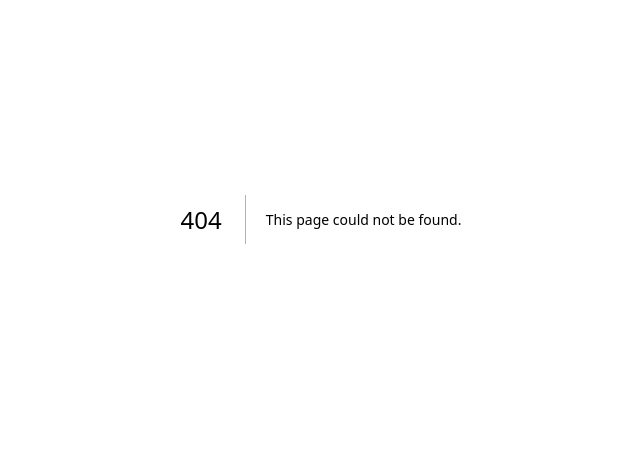
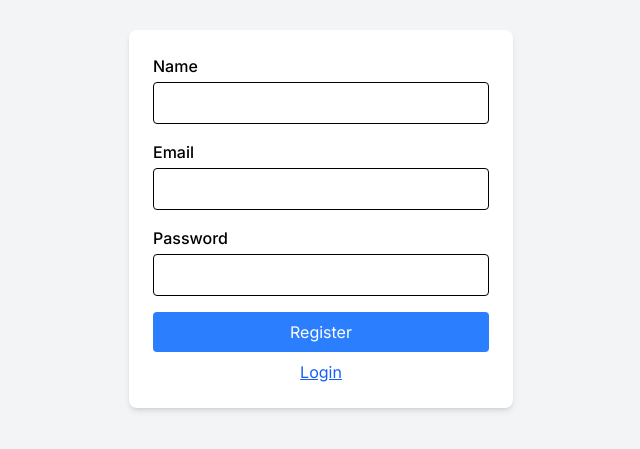
Before and after one commit to KrystianOchmanski/Financy-client, a Next.js app: page /register in a window 1280 px wide. Before the commit this address had no page. Shown: the part 181-630 px from the top of the page, without its empty margins (319-959 px from the left). Built offline with nearby package versions, Linux system fonts and the light colour scheme.

Commit message:
add - register and logout

```diff
--- a/app/components/Navbar.tsx
+++ b/app/components/Navbar.tsx
@@ -1,4 +1,5 @@
 import Link from "next/link";
+import { logout } from "../login/actions";
 
 export default function Navbar() {
   return (
@@ -7,9 +8,15 @@ export default function Navbar() {
         <Link href="/" className="text-white text-xl font-bold">
           Financy
         </Link>
-        <Link href="/login" className="text-white">
-          Zaloguj się
-        </Link>
+        <span className="ml-3 hidden sm:block">
+          <button
+            onClick={logout}
+            type="button"
+            className="rounded-md bg-white px-3 py-2 text-sm text-red-500 hover:bg-gray-200"
+          >
+            Log out
+          </button>
+        </span>
       </div>
     </nav>
   );
--- a/app/login/LoginForm.tsx
+++ b/app/login/LoginForm.tsx
@@ -3,6 +3,7 @@
 import { useActionState } from "react";
 import { useFormStatus } from "react-dom";
 import { login } from "./actions";
+import Link from "next/link";
 
 export default function LoginForm() {
   const [state, loginAction] = useActionState(login, undefined);
@@ -10,8 +11,6 @@ export default function LoginForm() {
   return (
     <div className="flex items-center justify-center min-h-screen bg-gray-100">
       <div className="bg-white p-6 rounded-lg shadow-md w-96">
-        <h2 className="text-2xl font-bold mb-4 text-center">Logowanie</h2>
-
         <form action={loginAction}>
           <div className="mb-4">
             <label className="block mb-1 font-medium">Email</label>
@@ -35,6 +34,12 @@ export default function LoginForm() {
 
           <SubmitButton />
         </form>
+        <Link
+          href={"/register"}
+          className="underline text-blue-600 block text-center pt-2"
+        >
+          Register
+        </Link>
       </div>
     </div>
   );
--- a/app/login/actions.ts
+++ b/app/login/actions.ts
@@ -24,7 +24,6 @@ export async function login(prevState: any, formData: FormData) {
     method: "POST",
     headers: { "Content-Type": "application/json" },
     body: JSON.stringify({ email, password }),
-    credentials: "include",
   });
 
   if (!response.ok) {
@@ -35,19 +34,28 @@ export async function login(prevState: any, formData: FormData) {
     };
   }
 
-  console.log(response);
+  const { accessToken, refreshToken } = await response.json();
 
-  const { accessToken } = await response.json();
-
-  (await cookies()).set("accessToken", accessToken, {
+  const cookieStore = await cookies();
+  cookieStore.set("accessToken", accessToken, {
+    httpOnly: true,
     secure: true,
+    sameSite: "lax",
+  });
+  cookieStore.set("refreshToken", refreshToken, {
     httpOnly: true,
+    secure: true,
+    sameSite: "lax",
   });
 
   redirect("/dashboard");
 }
 
 export async function logout() {
-  // to do LOGIC
+  const cookieStore = await cookies();
+
+  cookieStore.delete("accessToken");
+  cookieStore.delete("refreshToken");
+
   redirect("/login");
 }
--- /dev/null
+++ b/app/register/RegisterForm.tsx
@@ -0,0 +1,98 @@
+"use client";
+
+import { useActionState, useEffect } from "react";
+import { useFormStatus } from "react-dom";
+import { register } from "./action";
+import Link from "next/link";
+import { useRouter } from "next/navigation";
+
+export default function RegisterForm() {
+  const router = useRouter();
+  const [state, registerAction] = useActionState(register, undefined);
+
+  useEffect(() => {
+    if (state?.redirect) {
+      setTimeout(() => {
+        router.push(state.redirect);
+      }, 1000);
+    }
+  }, [state?.redirect, router]);
+
+  return (
+    <div className="flex items-center justify-center min-h-screen bg-gray-100">
+      <div className="bg-white p-6 rounded-lg shadow-md w-96">
+        <form action={registerAction}>
+          <div className="mb-4">
+            <label className="block mb-1 font-medium">Name</label>
+            <input name="firstName" className="w-full p-2 border rounded" />
+          </div>
+          {state?.errors?.firstName && (
+            <p className="text-red-500">{state.errors.firstName}</p>
+          )}
+
+          <div className="mb-4">
+            <label className="block mb-1 font-medium">Email</label>
+            <input name="email" className="w-full p-2 border rounded" />
+          </div>
+          {state?.errors?.email && (
+            <p className="text-red-500">{state.errors.email[0]}</p>
+          )}
+
+          <div className="mb-4">
+            <label className="block mb-1 font-medium">Password</label>
+            <input
+              type="password"
+              name="password"
+              className="w-full p-2 border rounded"
+            />
+          </div>
+
+          {state?.errors?.password && (
+            <>
+              <p className="text-red-500">Password must:</p>
+              {state.errors.password.map((error: string, index: number) => (
+                <p key={index} className="text-red-500">
+                  - {error}
+                </p>
+              ))}
+            </>
+          )}
+
+          {state?.errors?.general && (
+            <div className="text-red-500">
+              {state.errors.general.map((error: string, index: number) => (
+                <p key={index}>{error}</p>
+              ))}
+            </div>
+          )}
+
+          {state?.success && (
+            <p className="text-center text-green-600">{state.success}</p>
+          )}
+
+          <SubmitButton />
+        </form>
+        <Link
+          href={"/login"}
+          className="underline text-blue-600 block text-center pt-2"
+        >
+          Login
+        </Link>
+      </div>
+    </div>
+  );
+}
+
+function SubmitButton() {
+  const { pending } = useFormStatus();
+
+  return (
+    <button
+      type="submit"
+      disabled={pending}
+      className="w-full bg-blue-500 text-white p-2 rounded"
+    >
+      {pending ? "Submitting..." : "Register"}
+    </button>
+  );
+}
--- /dev/null
+++ b/app/register/action.ts
@@ -0,0 +1,66 @@
+"use server";
+
+import { z } from "zod";
+
+const registerSchema = z.object({
+  firstName: z
+    .string()
+    .trim()
+    .max(30, { message: "Name must be at most 30 characters long." })
+    .regex(/^[A-Za-z]+$/, { message: "Name can only contain letters." }),
+  email: z.string().email({ message: "Invalid email address" }).trim(),
+  password: z
+    .string()
+    .trim()
+    .min(6, { message: "be at least 6 characters long." })
+    .regex(/[!@#$%^&*(),.?":{}|<>]/, {
+      message: "have at least one special character.",
+    })
+    .regex(/\d/, { message: "have at least one digit (0-9)." })
+    .regex(/[a-z]/, {
+      message: "have at least one lowercase letter (a-z).",
+    })
+    .regex(/[A-Z]/, {
+      message: "have at least one uppercase letter (A-Z).",
+    })
+    .refine((password) => new Set(password).size > 1, {
+      message: "use at least 1 different character.",
+    }),
+});
+
+export async function register(prevState: any, formData: FormData) {
+  const result = registerSchema.safeParse(Object.fromEntries(formData));
+
+  if (!result.success) {
+    return {
+      errors: {
+        firstName: result.error.flatten().fieldErrors.firstName || [],
+        email: result.error.flatten().fieldErrors.email || [],
+        password: result.error.flatten().fieldErrors.password || [],
+      },
+    };
+  }
+
+  const { firstName, email, password } = result.data;
+
+  const response = await fetch(`${process.env.API_URL}/auth/register`, {
+    method: "POST",
+    headers: { "Content-Type": "application/json" },
+    body: JSON.stringify({ email, password, firstName }),
+  });
+
+  if (!response.ok) {
+    const errorMessages = await response.json();
+
+    return {
+      errors: {
+        general: errorMessages,
+      },
+    };
+  }
+
+  return {
+    success: "Registration successful. Redirecting...",
+    redirect: "/login",
+  };
+}
--- /dev/null
+++ b/app/register/page.tsx
@@ -0,0 +1,5 @@
+import RegisterForm from "./RegisterForm";
+
+export default function RegisterPage() {
+  return <RegisterForm />;
+}
--- /dev/null
+++ b/tailwind.config.js
@@ -0,0 +1,12 @@
+/** @type {import('tailwindcss').Config} */
+module.exports = {
+  content: [
+    "./app/**/*.{js,ts,jsx,tsx}",
+    "./components/**/*.{js,ts,jsx,tsx}",
+    "./pages/**/*.{js,ts,jsx,tsx}",
+  ],
+  theme: {
+    extend: {},
+  },
+  plugins: [],
+};
```
